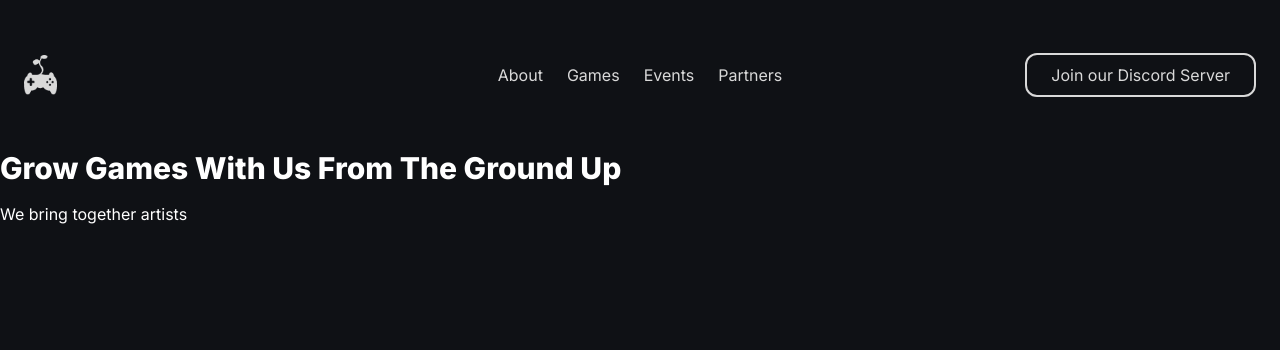
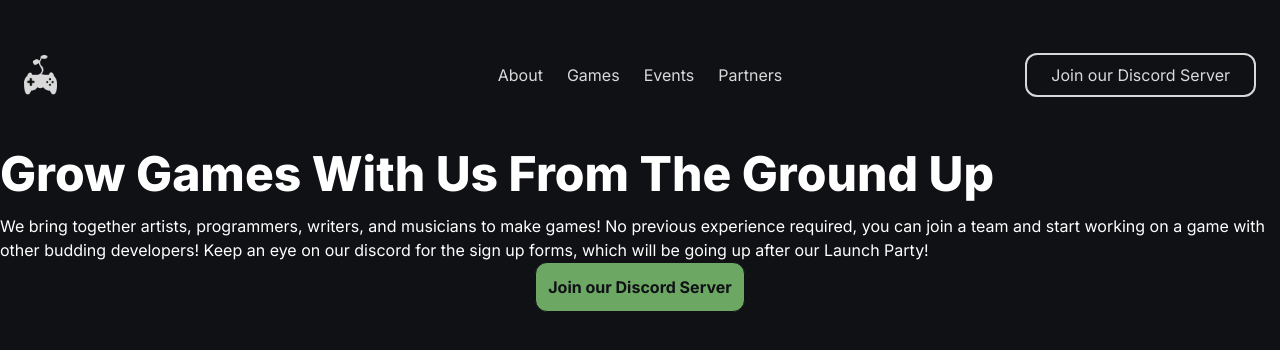
Before and after one commit to Jerrysun817/UBC_Game_Development_Website, a React (Vite) app: page / in a window 1280 px wide. Shown: the top 350 px of the page. Built offline with nearby package versions, Linux system fonts and the light colour scheme.

Commit message:
just minor changes like hover stuff on navbar
also improved a tiny bit of the draft of homepage

```diff
--- a/src/components/navbar/NavBar.tsx
+++ b/src/components/navbar/NavBar.tsx
@@ -21,10 +21,10 @@ export const NavBar = () => {
           className={`${styles.navBarText} absolute left-0 right-0 mx-auto flex justify-center gap-6`}
           style={{ width: "fit-content" }}
         >
-          <Link to="/about">About</Link>
-          <Link to="/games">Games</Link>
-          <Link to="/events">Events</Link>
-          <Link to="/partners">Partners</Link>
+          <Link className="hover:opacity-70 transition" to="/about">About</Link>
+          <Link className="hover:opacity-70 transition" to="/games">Games</Link>
+          <Link className="hover:opacity-70 transition" to="/events">Events</Link>
+          <Link className="hover:opacity-70 transition" to="/partners">Partners</Link>
         </div>
 
         <Button className="bg-transparent text-white border-2 py-2 px-6 absolute right-6 text font-normal">Join our Discord Server</Button>
--- a/src/pages/homepage/HomePage.tsx
+++ b/src/pages/homepage/HomePage.tsx
@@ -1,9 +1,15 @@
+import Button from "../../components/Button/Button";
+
 export const HomePage = () => {
   return (
-    <main>
-      <h1 className="text-3xl font-extrabold mb-4">Grow Games With Us From The Ground Up</h1>
+    <main className="flex flex-col justify-center align-middle">
+      <h1 className="text-5xl font-extrabold mb-4">Grow Games With Us From The Ground Up</h1>
 
-      <p>We bring together artists</p>
+      <p>We bring together artists, programmers, writers, and musicians to make games! No previous experience required, you can join a team and start working on a game with other budding developers!
+        Keep an eye on our discord for the sign up forms, which will be going up after our Launch Party!
+      </p>
+
+      <Button className="bg-green m-auto">Join our Discord Server</Button>
     </main>
   );
 };
```
